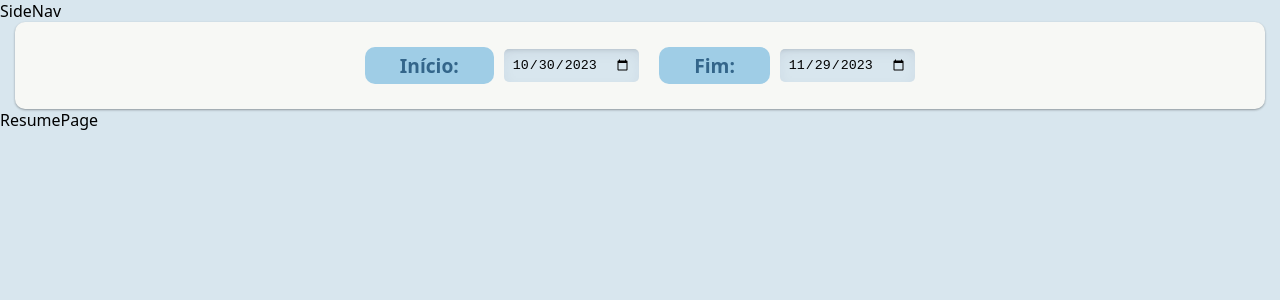
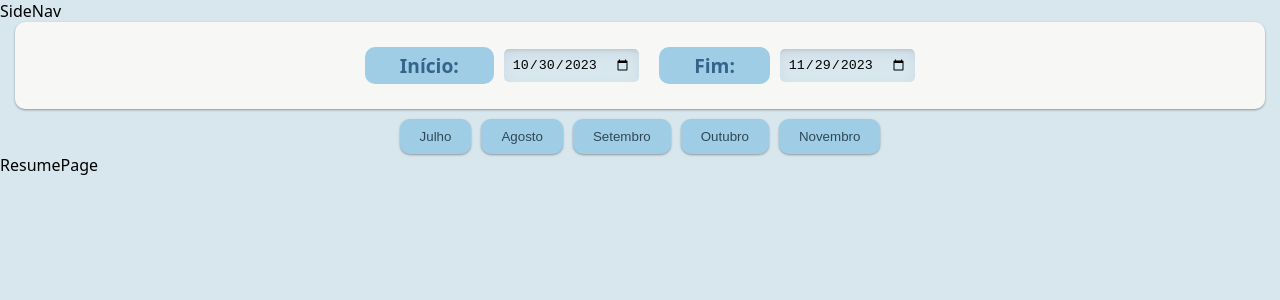
Before and after one commit to romhenri/typescript, a React (Vite) app in the folder fintech/: page / in a window 1280 px wide. Shown: the top 300 px of the page. Built offline with nearby package versions, Linux system fonts and the light colour scheme; no server answers.

Commit message:
fintech-add: Month button

```diff
--- a/fintech/src/components/DateRange.tsx
+++ b/fintech/src/components/DateRange.tsx
@@ -1,6 +1,5 @@
-import React from 'react'
 import styled from 'styled-components';
-import DateInput from './DateInput'
+import DateInput from './DateInput';
 import { useData } from '../context/DataContext';
 
 const DataRangeForm = styled.form`
--- a/fintech/src/components/Header.tsx
+++ b/fintech/src/components/Header.tsx
@@ -1,6 +1,7 @@
 import { useData } from "../context/DataContext"
 import styled from "styled-components";
 import DateRange from "./DateRange";
+import Months from "./Months";
 
 const HeaderDiv = styled.div`
   display: flex;
@@ -15,9 +16,12 @@ const Header = () => {
   const { data } = useData();
 
   return (
-    <HeaderDiv>
-      <DateRange />
-    </HeaderDiv>
+    <div>
+      <HeaderDiv>
+        <DateRange />
+      </HeaderDiv>
+      <Months />
+    </div>
   )
 }
 
--- /dev/null
+++ b/fintech/src/components/MonthBtn.tsx
@@ -0,0 +1,69 @@
+import { useData } from '../context/DataContext';
+import styled from 'styled-components';
+
+const MonthButton = styled.button`
+  margin-top: 10px;
+  display: flex ;
+  padding: 10px 20px;
+  color: var(--color1);
+  background-color: var(--color4);
+  border: none;
+  border-radius: 10px;
+  cursor: pointer;
+  box-shadow: rgba(0, 0, 0, 0.12) 0px 1px 3px, rgba(0, 0, 0, 0.24) 0px 1px 2px;
+`
+
+function nameMonth(n: number) {
+  const date = new Date();
+  date.setMonth((date.getMonth())+n);
+
+  const name = new Intl.DateTimeFormat
+  ('pt-BR', {month: 'long'})
+  .format(date);
+
+  const nameReady =
+  // Get the first letter and capitalize it
+  name.charAt(0).toUpperCase() +
+  // Get the rest of the word without first letter
+  name.slice(1);
+  // charAt() Returns the character at index
+
+  return nameReady;
+}
+
+function formatDate(date: Date) {
+  const dd = String(date.getDate()).padStart(2, "0");
+  const mm = String(date.getMonth()+ 1).padStart(2, "0");
+  const yyyy = String(date.getFullYear());
+
+  return `${yyyy}-${mm}-${dd}`;
+}
+
+const MonthBtn = ({n}: {n:number}) => {
+  const {setStart, setEnd} = useData();
+
+  function setMonth(n: number) {
+    const date = new Date();
+    date.setMonth((date.getMonth())+n);
+
+    const firstDay = new Date(
+      date.getFullYear(), date.getMonth(), 1
+    );
+    const lastDay = new Date(
+      date.getFullYear(), date.getMonth()+1, 0
+    );
+
+    setStart(formatDate(firstDay));
+    setEnd(formatDate(lastDay));
+  }
+
+  return (
+    <MonthButton
+      onClick={() => setMonth(n)}
+    >
+     {nameMonth(n)}
+    </MonthButton>
+  )
+}
+
+export default MonthBtn;
--- /dev/null
+++ b/fintech/src/components/Months.tsx
@@ -0,0 +1,22 @@
+import MonthBtn from './MonthBtn'
+import styled from 'styled-components'
+
+const MonthsDiv = styled.div`
+  display: flex;
+  justify-content: center;
+  gap: 10px;
+`
+
+const Months = () => {
+  return (
+    <MonthsDiv>
+      <MonthBtn n={-4}/>
+      <MonthBtn n={-3}/>
+      <MonthBtn n={-2}/>
+      <MonthBtn n={-1}/>
+      <MonthBtn n={0}/>
+    </MonthsDiv>
+  )
+}
+
+export default Months;
```
